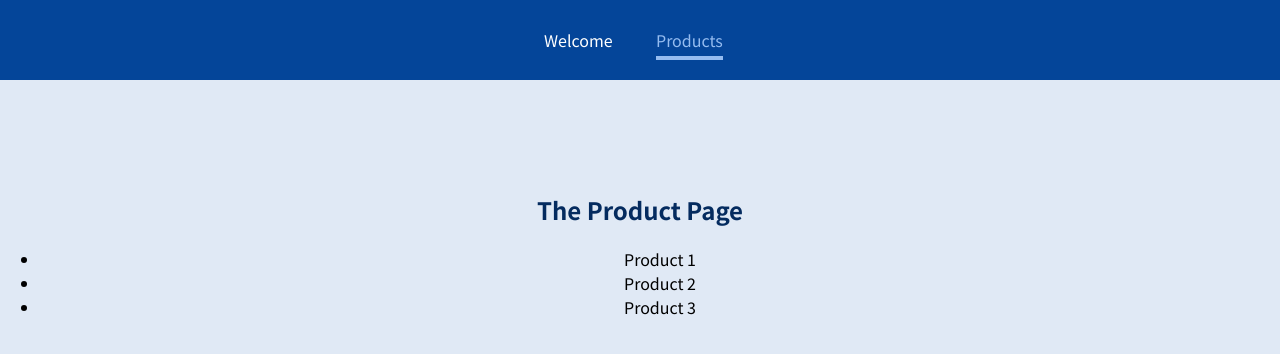
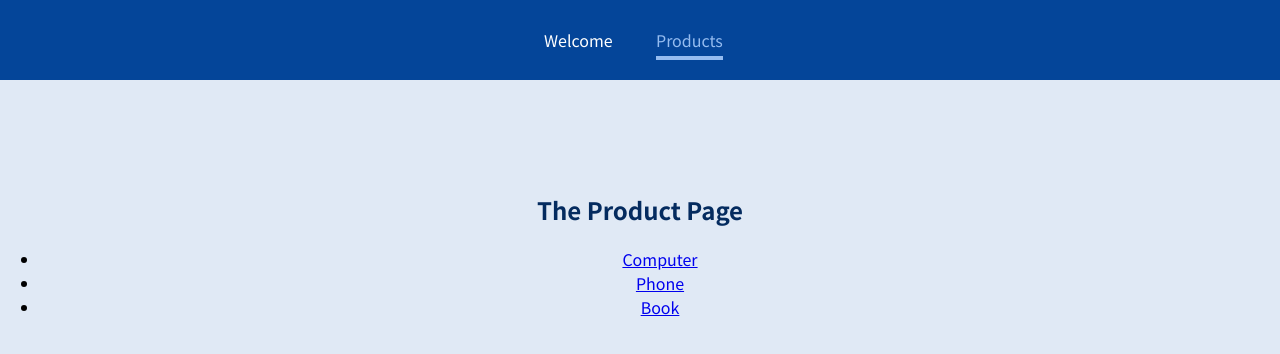
Before and after one commit to ElvisTeq/react-routes, a JavaScript app: page /products in a window 1280 px wide. Shown: the top 354 px of the page. Built offline with nearby package versions, Linux system fonts and the light colour scheme.

Commit message:
Using { Switch } To allow only 1 Route, exact to activate Route with exact URL

```diff
--- a/src/App.js
+++ b/src/App.js
@@ -1,4 +1,4 @@
-import { Route } from "react-router-dom"; // Needs to be activated with { BrowserRouter } in top layer
+import { Route, Switch } from "react-router-dom"; // Needs to be activated with { BrowserRouter } in top layer
 import Welcome from "./pages/Welcome";
 import Products from "./pages/Products";
 import MainHeader from "./component/MainHeader"; // <li> of "href" for router "path"
@@ -8,20 +8,24 @@
 // localhost:3000/product
 // <main> => only displays the content of the component (if href="path")
 // ":productId" => passing URL Params to  <ProductDetail />
+// <Switch> => allow only 1 route to be activated (finds/renders first match) (will not consider ":productId") because will match "/products"
+// "exact" => To Fix <Switch> (only run if exact URL)
 function App() {
   return (
     <div>
       <MainHeader />
       <main>
+        <Switch>
           <Route path="/welcome">
             <Welcome />
           </Route>
-        <Route path="/products">
+          <Route path="/products" exact>
             <Products />
           </Route>
-        <Route path="/product-detail/:productId">
+          <Route path="/products/:productId">
             <ProductDetail />
           </Route>
+        </Switch>
       </main>
     </div>
   );
--- a/src/pages/Products.js
+++ b/src/pages/Products.js
@@ -1,11 +1,19 @@
+import { Link } from "react-router-dom";
+
 const Product = () => {
   return (
     <section>
       <h1>The Product Page</h1>
       <ul>
-        <li>Product 1</li>
-        <li>Product 2</li>
-        <li>Product 3</li>
+        <li>
+          <Link to="products/p1">Computer</Link>
+        </li>
+        <li>
+          <Link to="products/p2">Phone</Link>
+        </li>
+        <li>
+          <Link to="products/p3">Book</Link>
+        </li>
       </ul>
     </section>
   );
```
Also changed, not shown: 1 other file (tests, documents, lock files or other folders). Lines whose indentation alone changed are shown as unchanged.
